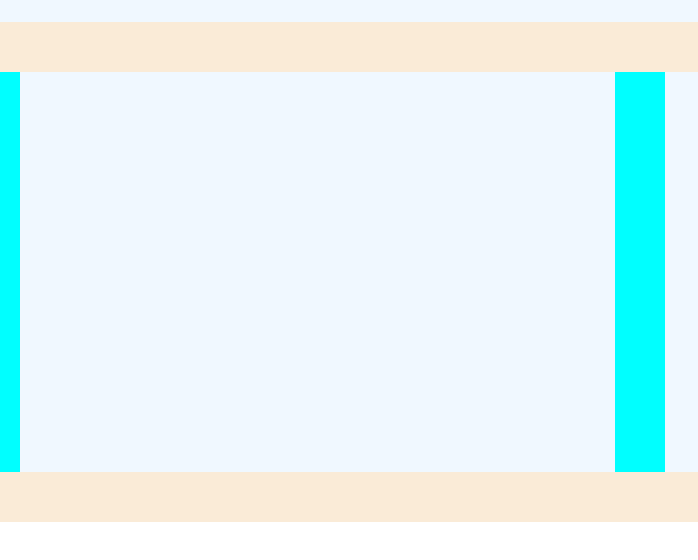
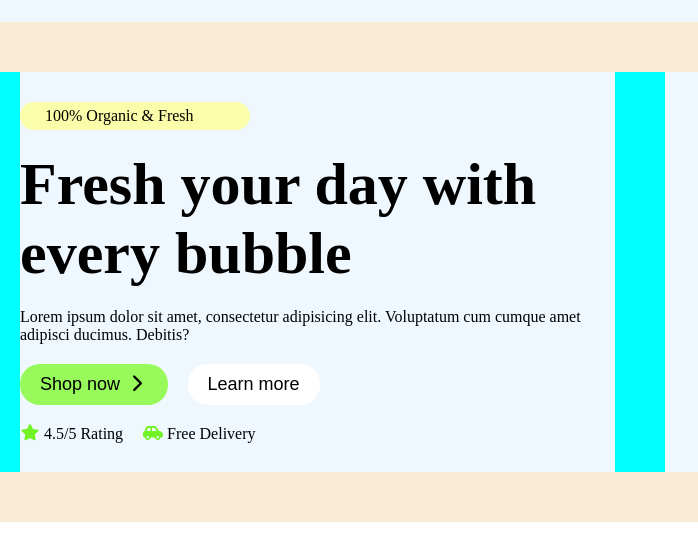
Before and after one commit to Rathanak-Phan/AKTA-Grocery, a plain HTML site: page index.html in a window 1280 px wide. Shown: the part 58-618 px from the top of the page, 0-698 px from the left. Drawn offline with Linux system fonts and the light colour scheme.

Commit message:
Hero section

```diff
--- a/index.html
+++ b/index.html
@@ -47,7 +47,23 @@
         <section class="hero-section">
             <div class="screen-width">
                 <div class="left">
-
+                    <div class="discount">100% Organic & Fresh</div>
+                    <h2>Fresh your day with every bubble</h2>
+                    <p>Lorem ipsum dolor sit amet, consectetur adipisicing elit. Voluptatum cum cumque amet adipisci ducimus. Debitis?</p>
+                    <div class="btn-container">
+                        <button class="btn-left">Shop now <i class="fa-solid fa-chevron-right"></i></button>
+                        <button class="btn-right">Learn more</button>
+                    </div>
+                    <div class="rating-delivery">
+                        <div class="rating">
+                            <i class="fa-solid fa-star"></i>
+                            4.5/5 Rating
+                        </div>
+                        <div class="delivery">
+                            <i class="fa-solid fa-car-side"></i>
+                            Free Delivery
+                        </div>
+                    </div>
                 </div>
                 <div class="right">
                     <div class="image-container">
--- a/styles/main.css
+++ b/styles/main.css
@@ -17,6 +17,53 @@
     width: 48%;
     height: 100%;
     background-color: aliceblue;
+}
+
+.hero-section .left {
+    display: flex;
+    flex-direction: column;
+    gap: 20px;
+}
+
+.hero-section .left .discount {
+    margin-top: 30px;
+    padding: 5px 25px;
+    background-color: rgb(250, 253, 169);
+    width: 230px;
+    border-radius: 50px;
+}
+
+.hero-section .left h2 {
+    font-size: 60px;
+}
+
+.hero-section .left .btn-container {
+    display: flex;
+    gap: 20px;
+}
+
+.hero-section .left .btn-container button {
+    padding: 10px 20px;
+    border-radius: 20px;
+    border: none;
+    font-size: 18px;
+}
+
+.hero-section .left .btn-container .btn-left {
+    background-color: rgb(152, 249, 91);
+}
+
+.hero-section .left .btn-container .btn-right {
+    background-color: rgb(255, 255, 255);
+}
+
+.hero-section .left .rating-delivery {
+    display: flex;
+    gap: 20px;
+}
+
+.hero-section .left .rating-delivery i {
+    color: rgb(112, 242, 37);
 }
 
 .hero-section .right {
```
